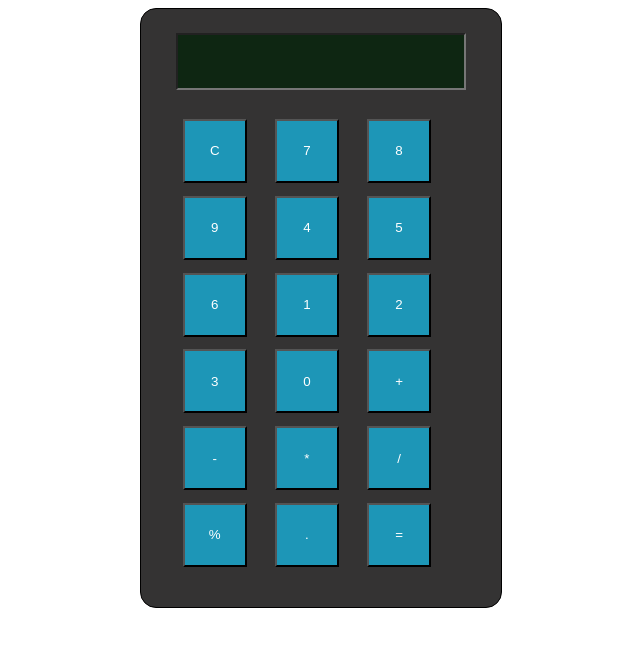
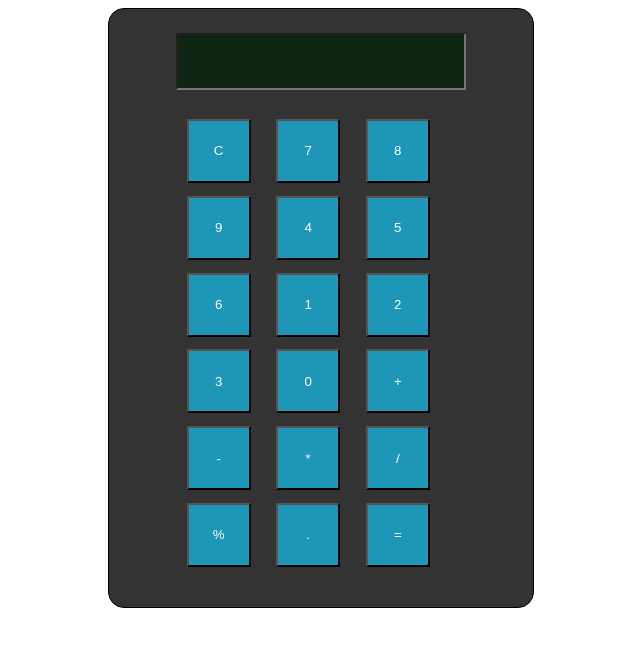
Before and after one commit to Tushalhansola124/Calculator2, a React (Vite) app: page / in a window 1280 px wide. Shown: the top 646 px of the page, without its empty margins (319-959 px from the left). Built offline with nearby package versions, Linux system fonts and the light colour scheme.

Commit message:
Update App.css

```diff
--- a/src/App.css
+++ b/src/App.css
@@ -1,6 +1,6 @@
 .calculatorContainer{
   border: 1px solid black ;
-  width:25vw;
+  width:30vw;
  border-radius:2vh;
   padding: 3vh 2.5vh;
   background-color: rgba(17, 16, 16, 0.851);
@@ -25,5 +25,5 @@
   background-color: rgba(26, 163, 200, 0.885);
   color: white;
 
-  margin-right:2.2vw;
+  margin-right:2vw;
 }
```
